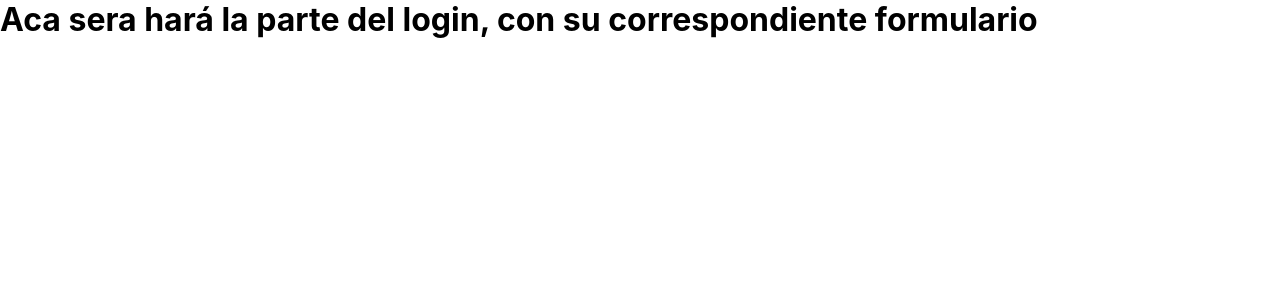
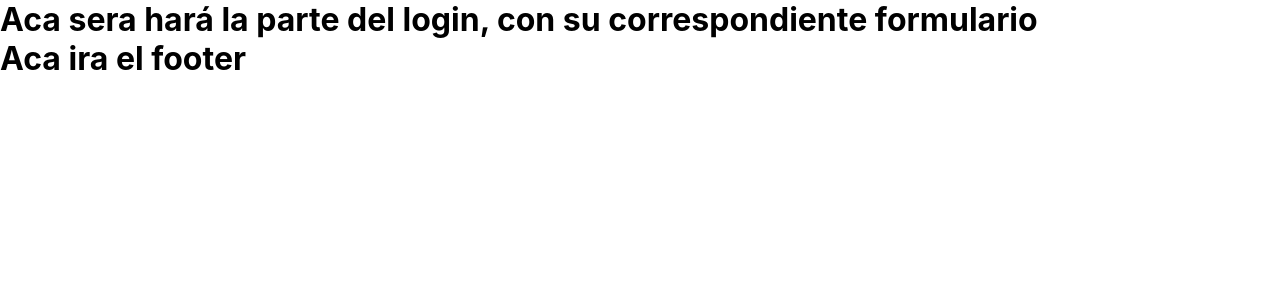
Before and after one commit to juanfed/night-developers, a React (Create React App) app: page / in a window 1280 px wide. Shown: the top 300 px of the page. Built offline with nearby package versions, Linux system fonts and the light colour scheme.

Commit message:
Creacion del componente Header y el componente Footer

```diff
--- a/src/App.jsx
+++ b/src/App.jsx
@@ -6,12 +6,15 @@ import 'styles/resect.css';
 // dependencias
 
 import Index from 'pages';
+import Footer from 'components/Footer';
 
 
 function App() {
   return ( /*Aca se incluiran todas las paginas de nuestro sitio web */
     <div className="App">
       <Index/>
+
+      <Footer />
     </div>
   );
 }
--- /dev/null
+++ b/src/components/Footer.jsx
@@ -0,0 +1,9 @@
+function Footer(){
+    return(
+        <div>
+            <h1>Aca ira el footer</h1>
+        </div>
+    )
+}
+
+export default Footer;
```
Also changed, not shown: src/components/Header.jsx (added).
